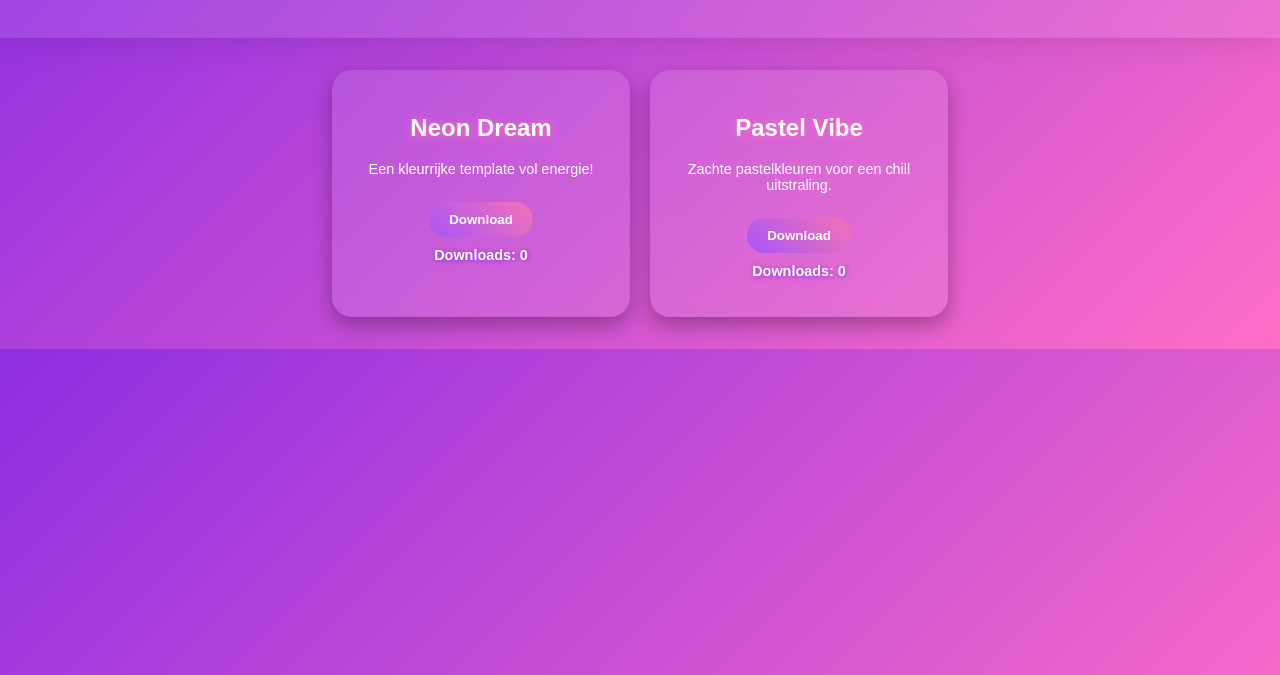
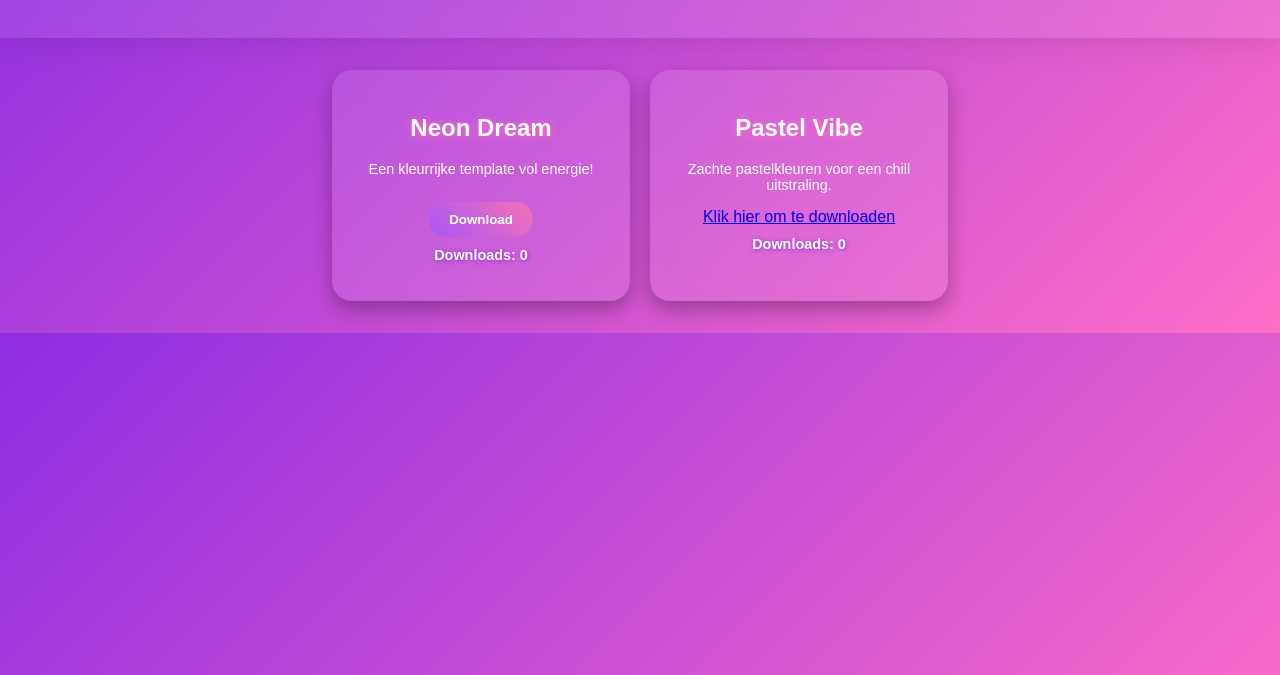
Before and after one commit to Niksertje/kpop-templates, a plain HTML site: page index.html in a window 1280 px wide. Shown: the part 125-800 px from the top of the page. Drawn offline with Linux system fonts and the light colour scheme.

Commit message:
Add files via upload

```diff
--- a/index.html
+++ b/index.html
@@ -23,7 +23,7 @@
       <div class="template-card">
         <h2>Pastel Vibe</h2>
         <p>Zachte pastelkleuren voor een chill uitstraling.</p>
-        <button class="download-btn" data-template="pastel-vibe">Download</button>
+        <a href="downloads/mijn-template.zip" download>Klik hier om te downloaden</a>
         <p class="download-count">Downloads: <span id="count-pastel-vibe">0</span></p>
       </div>
     </section>
```
